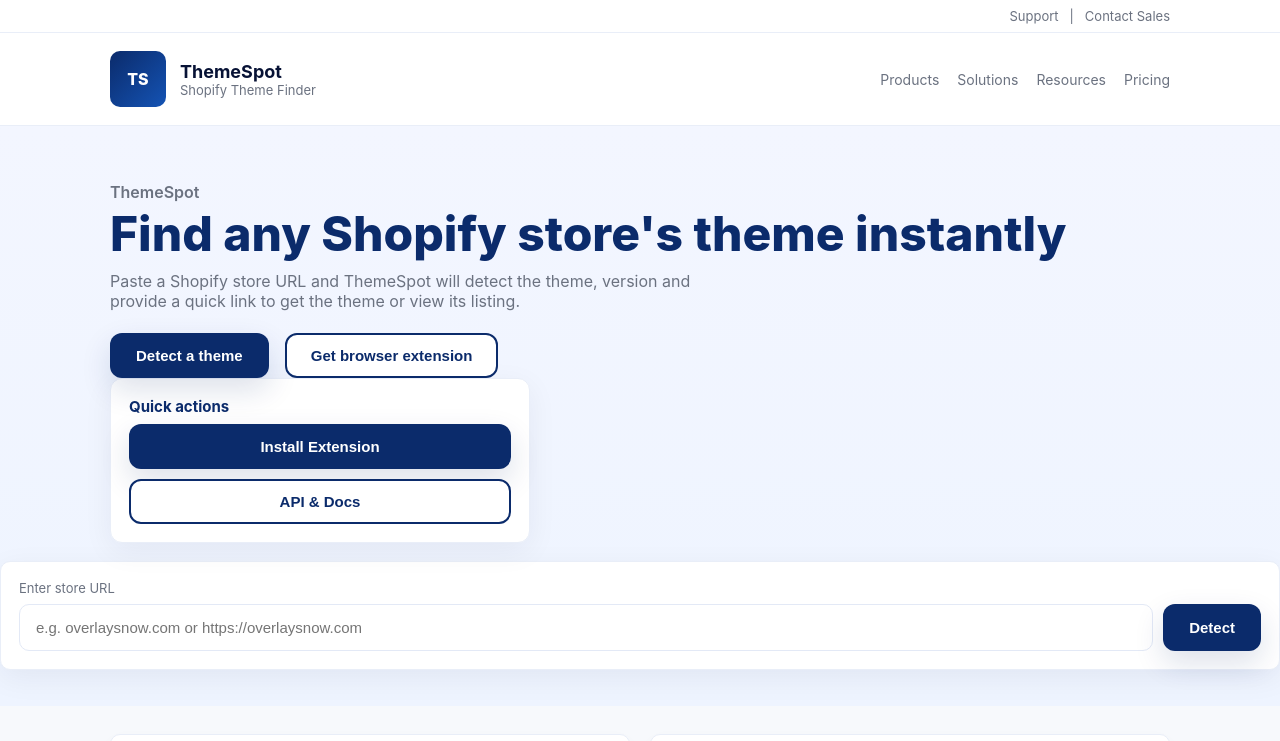
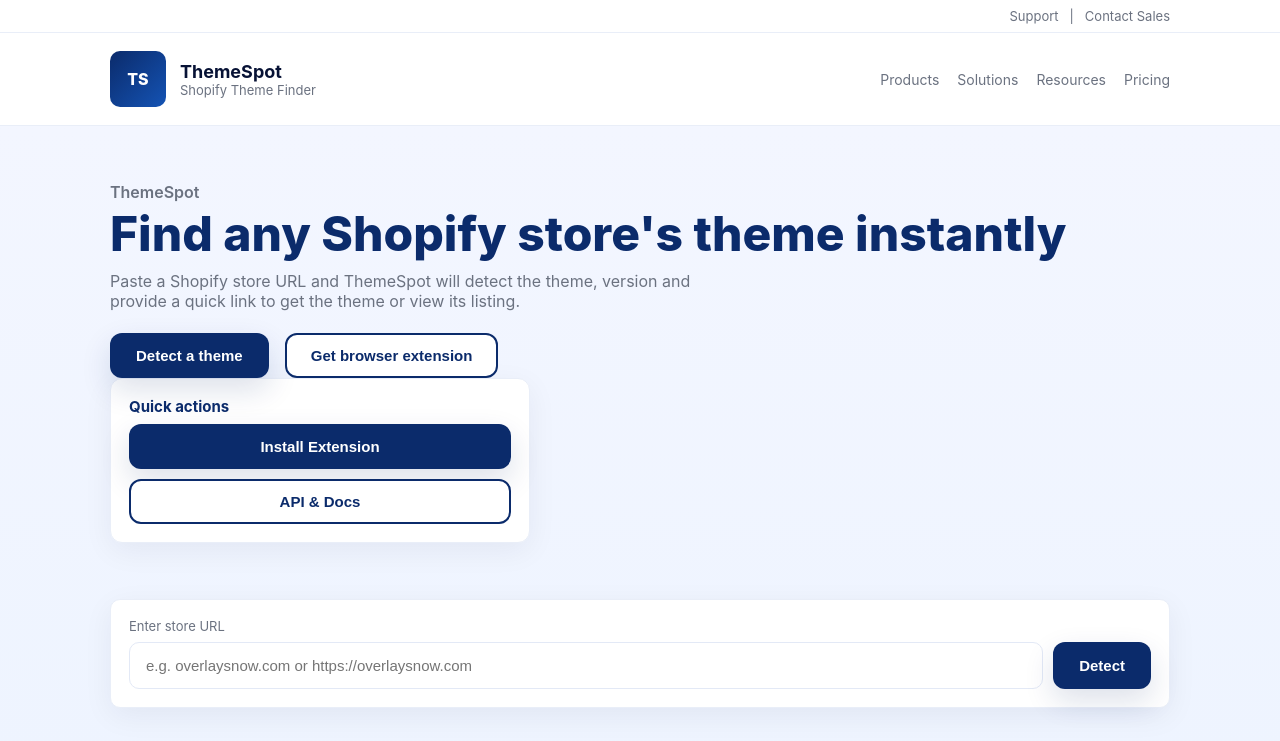
Before and after one commit to sanjeev28/themeSpot, a Next.js app: page / in a window 1280 px wide. Shown: the top 741 px of the page. Built offline with nearby package versions, Linux system fonts and the light colour scheme.

Commit message:
Update index.js

```diff
--- a/pages/index.js
+++ b/pages/index.js
@@ -113,7 +113,9 @@
           </div>
         </div>
       </div>
+
        {/* Search */}
+<div className="wrap" style={{ marginTop: 20 }}>
             <div className="search-card">
               <div style={{ fontSize: "13px", color: "var(--muted)", marginBottom: "8px" }}>Enter store URL</div>
               <div className="search-row">
@@ -129,6 +131,7 @@
               </div>
             </div>
           </div>
+ </div>
       {/* Result — style #2 with Theme label + Shopify store domain */}
       {result && (
         <div className="wrap" style={{ marginTop: 20 }}>
```
